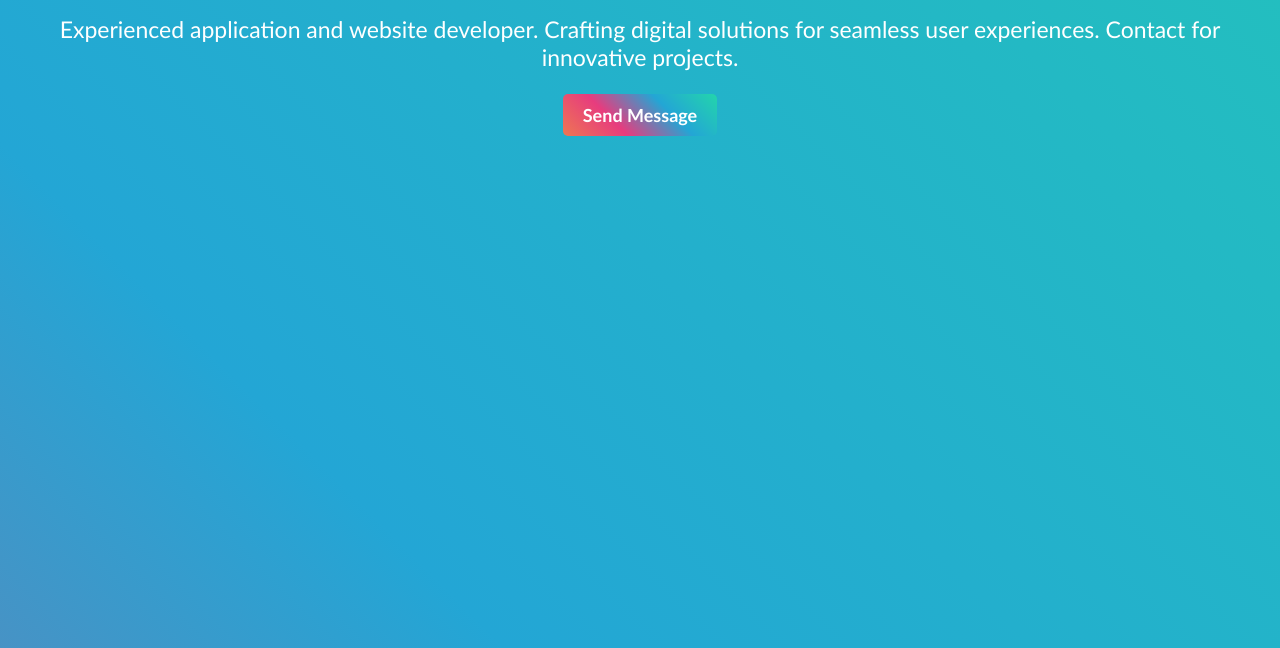
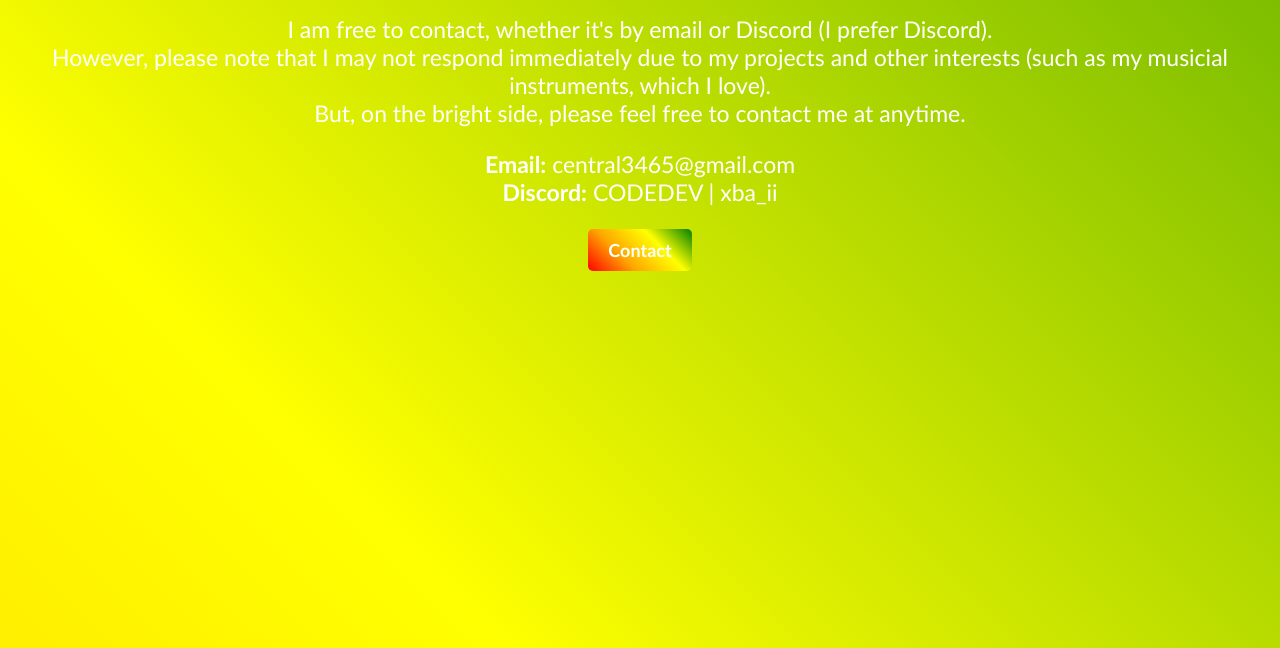
Before and after one commit to Central3465/about-me, a plain HTML site: page contact.html in a window 1280 px wide. Shown: the part 152-800 px from the top of the page. Drawn offline with Linux system fonts and the light colour scheme.

Commit message:
updateUI&updateText

```diff
--- a/contact.html
+++ b/contact.html
@@ -1,13 +1,14 @@
 <!DOCTYPE html>
 <html lang="en">
   <head>
-    <meta charset="UTF-8">
-    <meta name="viewport" content="width=device-width, initial-scale=1.0">
+    <meta charset="UTF-8" />
+    <meta name="viewport" content="width=device-width, initial-scale=1.0" />
     <title>Contact - NCTS</title>
   </head>
   <style>
     body {
-        font-family: 'Gill Sans', 'Gill Sans MT', Calibri, 'Trebuchet MS', sans-serif;
+      font-family: "Gill Sans", "Gill Sans MT", Calibri, "Trebuchet MS",
+        sans-serif;
       text-align: center;
       font-size: 23px;
       color: white;
@@ -40,7 +41,7 @@
     .colorful-button {
       display: inline-block;
       padding: 10px 20px;
-            background-image: linear-gradient(45deg, #ee7752, #e73c7e, #23a6d5, #23d5ab);
+      background-image: linear-gradient(45deg, red, orange, yellow, green);
       color: white;
       font-size: 18px;
       font-weight: bold;
@@ -52,22 +53,37 @@
     }
 
     .colorful-button:hover {
-        background-image: linear-gradient(45deg, #23d5ab, #23a6d5, #e73c7e, #ee7752);
+      background-image: linear-gradient(45deg, green, yellow, orange, red);
+      transform: scale(1.5) perspective(1px);
     }
   </style>
   <body>
     <div class="animated-background"></div>
     <a href="index.html" class="colorful-button">Back to Homepage</a>
     <h1>Contact</h1>
-    <p>Experienced application and website developer. Crafting digital solutions for seamless user experiences. Contact for innovative projects.</p>
-    <a href="#" id="contactButton" class="colorful-button">Send Message</a><br/>
+    <p>
+      I am free to contact, whether it's by email or Discord (I prefer Discord). <br>
+      However, please note that I may not respond immediately due to my projects and other interests (such as my musicial instruments, which I love).
+      <br>
+      But, on the bright side, please feel free to contact me at anytime.
+    </p>
+    <p>
+        <b>Email:</b> central3465@gmail.com <br>
+        <b>Discord:</b> CODEDEV | xba_ii
+    </p>
+    <a href="https://discord.gg/6FAGStAfUR" id="contactButton" class="colorful-button">Contact</a
+    ><br />
     <script>
       // JavaScript to dynamically set the background animation
       document.addEventListener("DOMContentLoaded", function () {
-            const animatedBackground = document.querySelector('.animated-background');
-            animatedBackground.style.backgroundImage = 'linear-gradient(45deg, #ee7752, #e73c7e, #23a6d5, #23d5ab)';
-            animatedBackground.style.backgroundSize = '400% 400%';
-            animatedBackground.style.animation = 'gradientAnimation 10s ease infinite';
+        const animatedBackground = document.querySelector(
+          ".animated-background"
+        );
+        animatedBackground.style.backgroundImage =
+          "linear-gradient(45deg, red, orange, yellow, green)";
+        animatedBackground.style.backgroundSize = "400% 400%";
+        animatedBackground.style.animation =
+          "gradientAnimation 10s ease infinite";
       });
     </script>
   </body>
```
Also changed, not shown: about.html (+28 -11 lines), index.html (+2 -2 lines), news.html (+9 -5 lines). Lines whose indentation alone changed are shown as unchanged.
